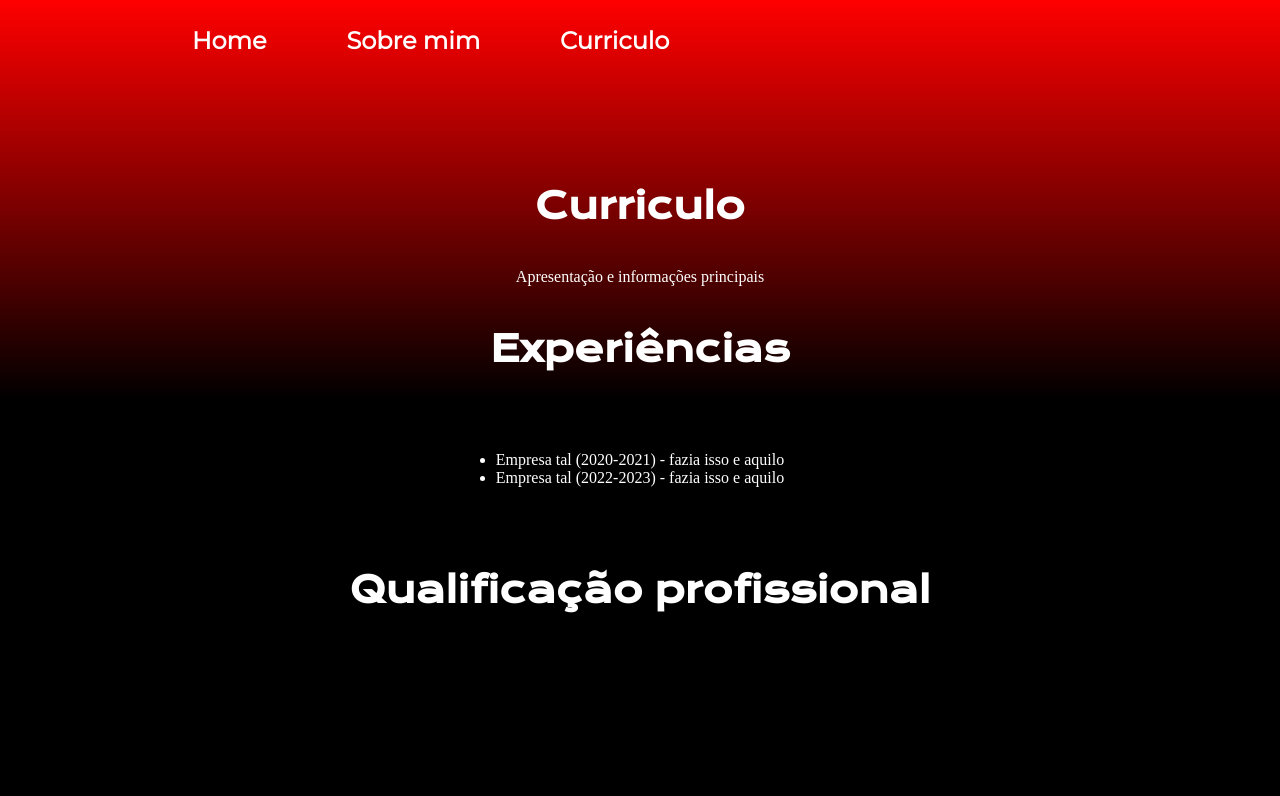
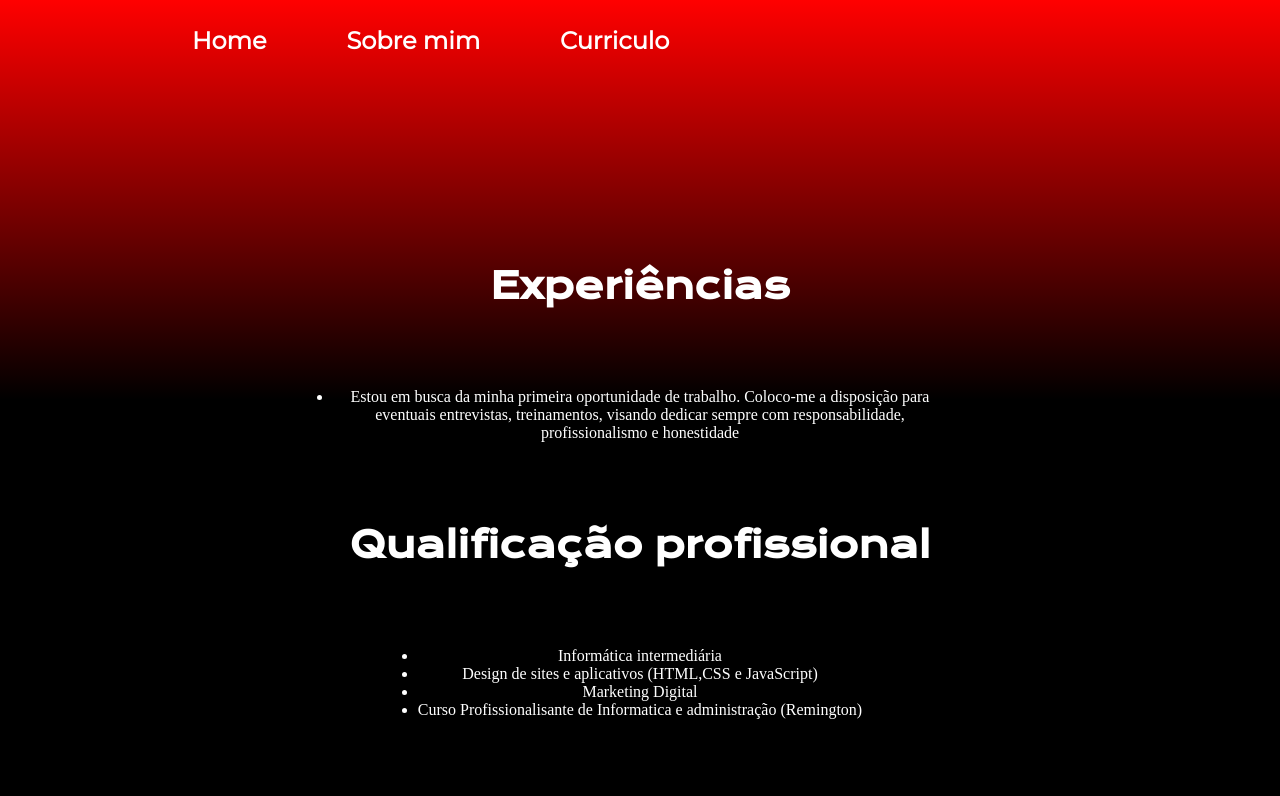
Before and after one commit to andersonrodrigues1803/Andersonportifolio2, a plain HTML site: page Portfolio/curriculo.html in a window 1280 px wide. Shown: the top 796 px of the page. Drawn offline with nearby package versions, Linux system fonts and the light colour scheme.

Commit message:
Add files via upload

```diff
--- a/Portfolio/curriculo.html
+++ b/Portfolio/curriculo.html
@@ -25,16 +25,28 @@
 
         <main class="conteudo">
             <section class="apresentacao-conteudo">
-            <h1 class="apresentacao-conteudo-titulo">Curriculo</h1>
-            <p class="apresentacao-conteudo-texto">Apresentação e informações principais</p>
+            <h1 class="apresentacao-conteudo-titulo"></h1>
+            <p class="apresentacao-conteudo-texto"></p>
             <h2 class="apresentacao-conteudo-titulo">Experiências</h2>
             <p class="apresentacao-conteudo-texto">
             <ul class="apresentacao-conteudo-texto">
-                <li>Empresa tal (2020-2021) - fazia isso e aquilo</li>
-                <li>Empresa tal (2022-2023) - fazia isso e aquilo</li>
+                <li>Estou em busca da minha primeira oportunidade de trabalho. Coloco-me a disposição para eventuais entrevistas, treinamentos, visando dedicar sempre com responsabilidade, profissionalismo e honestidade</li>
+
             </ul>
         </p>
         <h2 class="apresentacao-conteudo-titulo">Qualificação profissional</H2>
+            <p class="apresentacao-conteudo-texto">
+                <ul class="apresentação-conteudo-texto">
+                    <li> Informática intermediária
+                    </li>
+
+                    <li> Design de sites e aplicativos (HTML,CSS e JavaScript)</li>
+
+                    <li>Marketing Digital</li>
+
+                    <li>Curso Profissionalisante de Informatica e administração (Remington)</li>
+                </ul>
+            </p>
         <div></div>
             </section>
 
```
Also changed, not shown: Portfolio/sobremim.html (+13 -1 lines).
